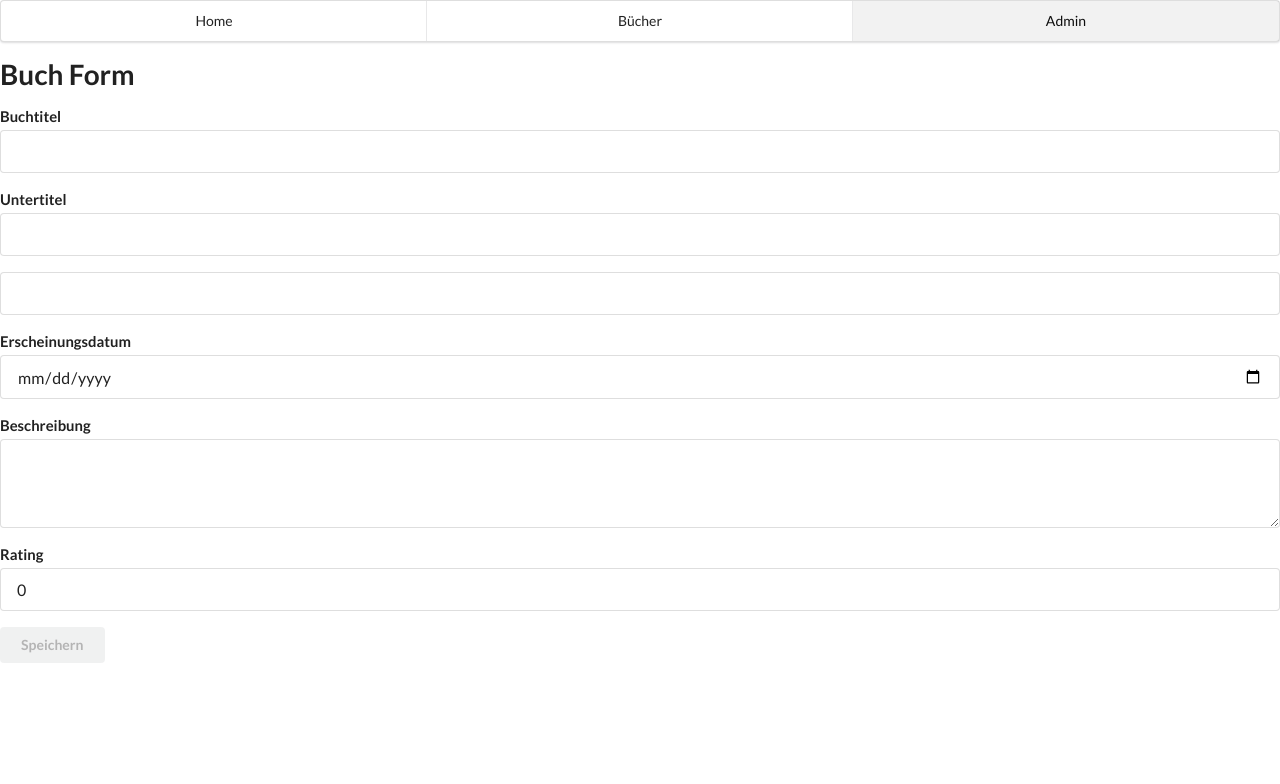
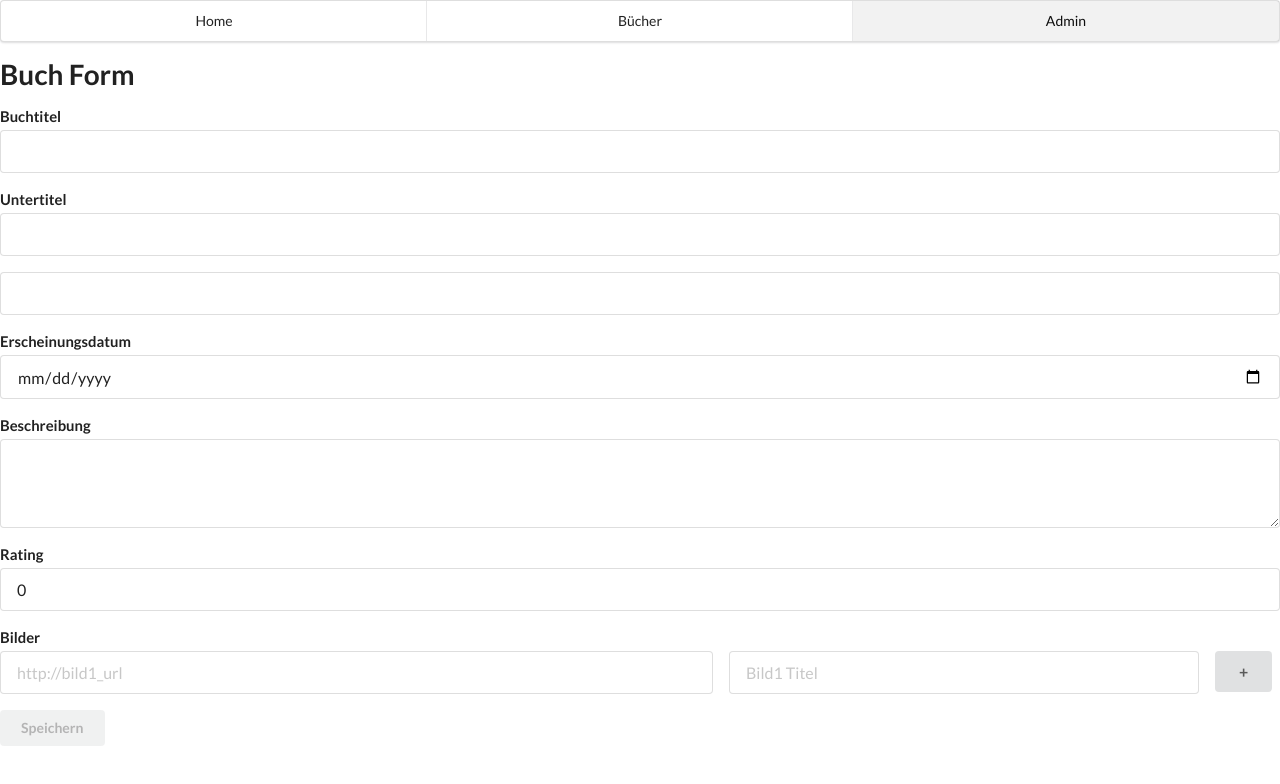
Before and after one commit to elmarputz/class-bookstore-angular-21, an Angular app: page /admin in a window 1280 px wide. Shown: the top 784 px of the page. Built offline with nearby package versions, Linux system fonts and the light colour scheme.

Commit message:
update book to API

```diff
--- a/src/app/book-form/book-form.component.html
+++ b/src/app/book-form/book-form.component.html
@@ -38,5 +38,31 @@
 
     </div>
 
+
+    <div class="field">
+        <label>Bilder</label>
+
+        <div formArrayName="images">
+            <div class="fields" *ngFor="let control of images?.controls; index as i; last as l"
+                [formGroupName]="i">
+                <input type="hidden" name="id">
+                <div class="nine wide field">
+                    <input formControlName="url" placeholder="http://bild{{i+1}}_url">
+                </div>
+
+                <div class="six wide field">
+                    <input formControlName="title" placeholder="Bild{{i+1}} Titel">
+                </div>
+
+                <div class="one wide field" *ngIf="l">
+                    <button (click)="addThumbnailControl()" class="ui large button" type="button">+</button>
+                </div>
+            </div>
+
+
+        </div>
+    </div>
+
+
 <button type="submit" class="ui button" [disabled]="bookForm.invalid">Speichern</button>
 </form>
--- a/src/app/book-form/book-form.component.ts
+++ b/src/app/book-form/book-form.component.ts
@@ -5,7 +5,8 @@ import { FormBuilder, FormGroup, FormArray, Validators, FormControl } from "@ang
 import { BookFactory } from '../shared/book-factory';
 import { BookStoreService } from "../shared/book-store.service";
 import { BookFormErrorMessages } from "./book-form-error-messages";
-import { ThrowStmt } from "@angular/compiler";
+import { Book, Image } from "../shared/book";
+
 
 
 @Component({
@@ -20,6 +21,7 @@ export class BookFormComponent implements OnInit {
   isUpdatingBook = false;
   images: FormArray;
   errors: { [key: string]: string } = {};
+
 
 
   constructor(
@@ -46,6 +48,8 @@ export class BookFormComponent implements OnInit {
   }
 
   initBook() {
+
+    this.buildThumbnailsArray();
     this.bookForm = this.fb.group({
       id: this.book.id,
       title: [this.book.title, Validators.required],
@@ -60,7 +64,8 @@ export class BookFormComponent implements OnInit {
       ],
       description: this.book.description,
       published: this.book.published,
-      rating: [this.book.rating, [Validators.min(0), Validators.max(10)]]
+      rating: [this.book.rating, [Validators.min(0), Validators.max(10)]],
+      images: this.images,
 
     });
 
@@ -68,6 +73,53 @@ export class BookFormComponent implements OnInit {
       this.updateErrorMessages()
     );
   }
+
+
+  buildThumbnailsArray() {
+    this.images = this.fb.array([]);
+
+    for (let img of this.book.images) {
+      let fg = this.fb.group({
+        id: new FormControl(img.id),
+        url: new FormControl (img.url, [Validators.required]),
+        title: new FormControl(img.title, [Validators.required])
+      });
+      this.images.push(fg);
+
+    }
+
+  }
+
+
+  addThumbnailControl() {
+    this.images.push(this.fb.group({ url:null, title:null}));
+  }
+
+  submitForm() {
+
+    this.bookForm.value.images = this.bookForm.value.images.filter(
+      thumbnail => thumbnail.url
+    );
+
+    const book: Book = BookFactory.fromObject(this.bookForm.value);
+
+    book.authors = this.book.authors;
+
+    console.log(book);
+
+    if (this.isUpdatingBook) {
+      this.bs.update(book).subscribe(res => {
+        this.router.navigate(["../../books", book.isbn], {
+          relativeTo: this.route
+        });
+      });
+
+
+    }
+
+  }
+
+
 
   updateErrorMessages() {
     console.log("form invalid? " + this.bookForm.invalid);
--- a/src/app/shared/book-store.service.ts
+++ b/src/app/shared/book-store.service.ts
@@ -28,6 +28,18 @@ export class BookStoreService {
       .pipe(retry(3)).pipe(catchError(this.errorHandler));
   }
 
+  create (book: Book) : Observable<any> {
+    return this.http.post(`${this.api}/book`, book)
+      .pipe(retry(3)).pipe(catchError(this.errorHandler));
+
+  }
+
+  update (book: Book) : Observable<any> {
+    return this.http.put(`${this.api}/book/${book.isbn}`, book)
+      .pipe(retry(3)).pipe(catchError(this.errorHandler));
+
+  }
+
   private errorHandler(error: Error | any): Observable<any> {
     return throwError(error);
   }
```
